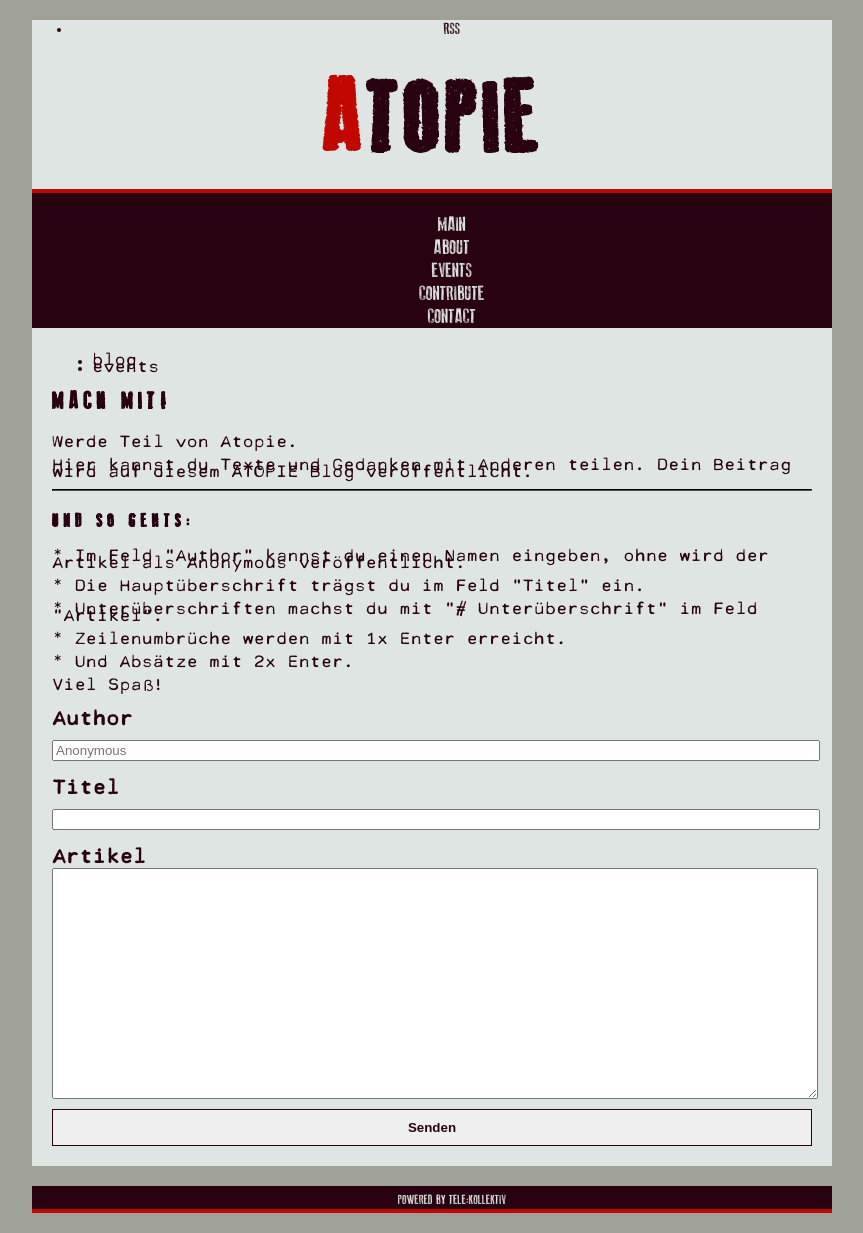
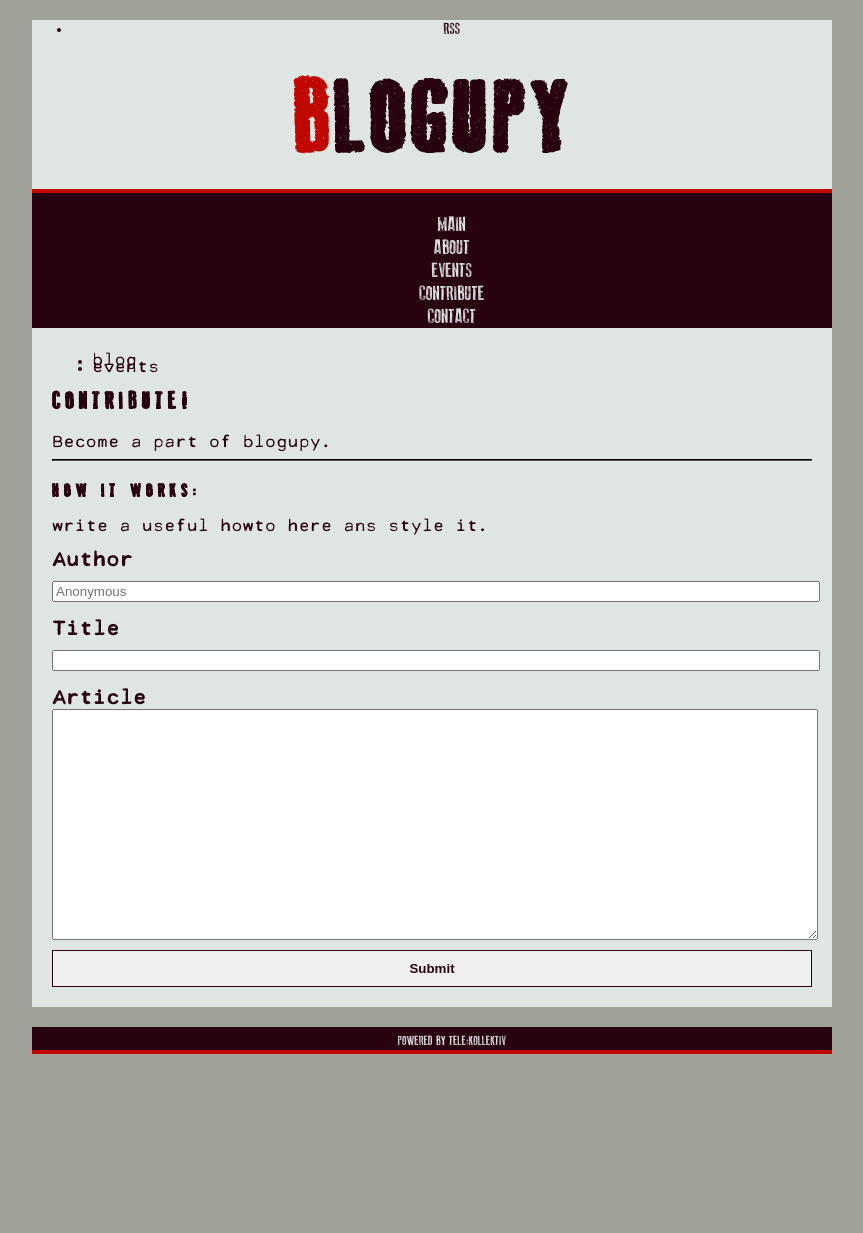
Before and after one commit to telekollektiv/blogupy, a Flask app: page /contribute/ in a window 1280 px wide. Shown: the whole page, without its empty margins (208-1071 px from the left). After the commit the page ends 1054 px from the top, so only its background shows below. Run offline with Flask 2, Linux system fonts and the light colour scheme; parts of the project's set-up code (start-up, migrations or seed data) failed here and were passed over; some libraries are stand-ins or nearby versions.

Commit message:
beginning the "de-germaizing" and removing the atopie context/content

```diff
--- a/forms.py
+++ b/forms.py
@@ -6,15 +6,15 @@ from wtforms import (TextField, TextAreaField, DateTimeField, SubmitField,
 
 # Mail contact form
 class ContactForm(Form):
-    name = TextField("Dein Name", [validators.Required("Bitte trage Deinen Namen ein")])
-    email = TextField("Deine E-Mail Adresse", [
-                      validators.Required("Bitte trage eine E-Mail Adresse ein!"),
-                      validators.Email("Die E-Mail Adresse ist nicht gültig!")])
-    subject = TextField("Betreff", [
-                        validators.Required("Bitte gib einen Betreff ein!.")])
-    message = TextAreaField("Nachricht", [
-                            validators.Required("Bitte trage eine Nachricht ein!")])
-    submit = SubmitField("Senden")
+    name = TextField("Your name:", [validators.Required("Name required!")])
+    email = TextField("Your mail address", [
+                      validators.Required("Valid mail address required!!"),
+                      validators.Email("Not a valid mail address!")])
+    subject = TextField("Subject:", [
+                        validators.Required("Pleas enter a subject!")])
+    message = TextAreaField("Message", [
+                            validators.Required("Please enter a message!")])
+    submit = SubmitField("Submit")
 
 
 # äöü ÄÖÜ
@@ -22,16 +22,16 @@ class ContactForm(Form):
 # Contribute Form
 class BlogContributeForm(Form):
     author = TextField("Author")
-    title = TextField("Titel", [validators.Required("Bitte gib einen Titel an!")])
-    article = TextAreaField("Artikel", [validators.Required("Bitte schreibe einen Artikel")])
-    submit = SubmitField("Senden")
+    title = TextField("Title", [validators.Required("Please enter a title!")])
+    article = TextAreaField("Article", [validators.Required("Please write an article!")])
+    submit = SubmitField("Submit")
 
 
 class EventContributeForm(Form):
-    title = TextField('Titel', [validators.Required('required')])
-    author = TextField('Wer')
-    location = TextField('Wo', [validators.Required('required')])
-    date = DateTimeField('Wann', [validators.Required('required')], format='%Y-%m-%d %H:%M')
-    stop = DateTimeField('Bis', [validators.Required('required')], format='%Y-%m-%d %H:%M')
-    description = TextAreaField('Beschreibung', [validators.Required('required')])
-    submit = SubmitField('Senden')
+    title = TextField('Event name', [validators.Required('required')])
+    author = TextField('Who')
+    location = TextField('Where', [validators.Required('required')])
+    date = DateTimeField('From', [validators.Required('required')], format='%Y-%m-%d %H:%M')
+    stop = DateTimeField('To', [validators.Required('required')], format='%Y-%m-%d %H:%M')
+    description = TextAreaField('Description', [validators.Required('required')])
+    submit = SubmitField('Submit')
--- a/templates/contribute/blog.html
+++ b/templates/contribute/blog.html
@@ -1,18 +1,13 @@
 {% extends "generic_contribute.html" %}
 {% block form %}
-    <h2>Mach mit!</h2>
-    <p>Werde Teil von Atopie.</p>
-    <p>Hier kannst du Texte und Gedanken mit Anderen teilen. Dein Beitrag wird auf diesem ATOPIE Blog veröffentlicht.</p>
 
-    <hr>
-
-    <h3>Und so gehts:</h3>
-    <p>* Im Feld "Author" kannst du einen Namen eingeben, ohne wird der Artikel als Anonymous veröffentlicht.</p>
-    <p>* Die Hauptüberschrift trägst du im Feld "Titel" ein.</p>
-    <p>* Unterüberschriften machst du mit "# Unterüberschrift" im Feld "Artikel".</p>
-    <p>* Zeilenumbrüche werden mit 1x Enter erreicht.</p>
-    <p>* Und Absätze mit 2x Enter.</p>
-    <p>Viel Spaß!</p>
+        <h2>Contribute!</h2>
+        <p>Become a part of blogupy.</p>
+    <div class="howto">
+        <hr>
+        <h3>How it works:</h3>
+        <p>write a useful howto here ans style it.</p>
+    </div>
 
     <form action="/contribute/{{ section }}" method="post" ng:submit="submit($event)">
         {{ form.hidden_tag() }}
--- a/templates/contribute/events.html
+++ b/templates/contribute/events.html
@@ -16,13 +16,13 @@
             <div class="col-md-6">
                 {{ form.date.label }}
                 {{ form.date(**{'ng-model': 'data.date'}) }}
-                <p><small>Jahr-Monat-Tag Stunde:Minute</small></p>
+                <p><small>Year-Month-Day Hour:Minute</small></p>
             </div>
 
             <div class="col-md-6">
                 {{ form.stop.label }}
                 {{ form.stop(**{'ng-model': 'data.stop'}) }}
-                <p><small>Jahr-Monat-Tag Stunde:Minute</small></p>
+                <p><small>Year-Month-Day Hour:Minute</small></p>
             </div>
         </div>
 
--- a/templates/generic_contribute.html
+++ b/templates/generic_contribute.html
@@ -12,8 +12,8 @@
     </ul>
 
     {% if success %}
-        <h2>Danke für Deinen Beitrag!</h2>
-        <p>Dein Beitrag wird jetzt von der Redaktion geprüft und wenn alles in Ordnung ist veröffentlicht.</p>
+        <h2>Thank you!</h2>
+        <p>Your article will now be checked and moderated. If anything is ok it will be published here.</p>
     {% else %}
         {% block form %}
         {% endblock %}
--- a/templates/layout.html
+++ b/templates/layout.html
@@ -26,7 +26,7 @@
                     <li><a href="/feed" target="_blank">RSS</a></li>
                 </ul>
                 <h1 class="first-red">
-                    <a href="/">Atopie</a>
+                    <a href="/">Blogupy</a>
                 </h1>
                 <nav>
                     <ul class="list-inline">
--- a/templates/moderate/events.html
+++ b/templates/moderate/events.html
@@ -1,7 +1,7 @@
 {% extends "generic_moderate.html" %}
 {% block moderate %}
     <small class="pull-right">{{ post.date }} - {{ post.stop }}</small>
-    <small>Von: {{ post.author }}</small>
+    <small>Creator: {{ post.author }}</small>
 
     {{ post.html|safe }}
 
@@ -32,6 +32,6 @@
         {{ form.description.label }}
         {{ form.description(rows=7, required='') }}
 
-        <input type="submit" name="update" value="&#9398;ktualisieren">
+        <input type="submit" name="update" value="update">
     </form>
 {% endblock %}
--- a/templates/moderate_article.html
+++ b/templates/moderate_article.html
@@ -8,8 +8,8 @@
 
     <h1>{{ post.title }}</h1>
 
-    <small class="pull-right">Vom: {{ post.date }}</small>
-    <small>Von: {{ post.author }}</small>
+    <small class="pull-right">Created: {{ post.date }}</small>
+    <small>Author: {{ post.author }}</small>
 
     {{ post.html|safe }}
 
--- a/templates/post.html
+++ b/templates/post.html
@@ -3,8 +3,8 @@
 <article>
     <h1>{{ post.title }}</h1>
 
-    <small class="pull-right">Vom: {{ post.date }}</small>
-    <small>Von: {{ post.author }}</small>
+    <small class="pull-right">Created: {{ post.date }}</small>
+    <small>Author: {{ post.author }}</small>
 
     {{ post.html|safe }}
 </article>
--- a/templates/sidebar.html
+++ /dev/null
@@ -1,2 +0,0 @@
-<h2 class="first-red text-center">Termine</h2>
-<p>Demo: 15.05.2015 Ueberall!</p>
```
Also changed, not shown: templates/about.html (+1 -6 lines), templates/contribute.html (+6 -12 lines), templates/events.html (+2 -8 lines), templates/index.html (+3 -9 lines).
